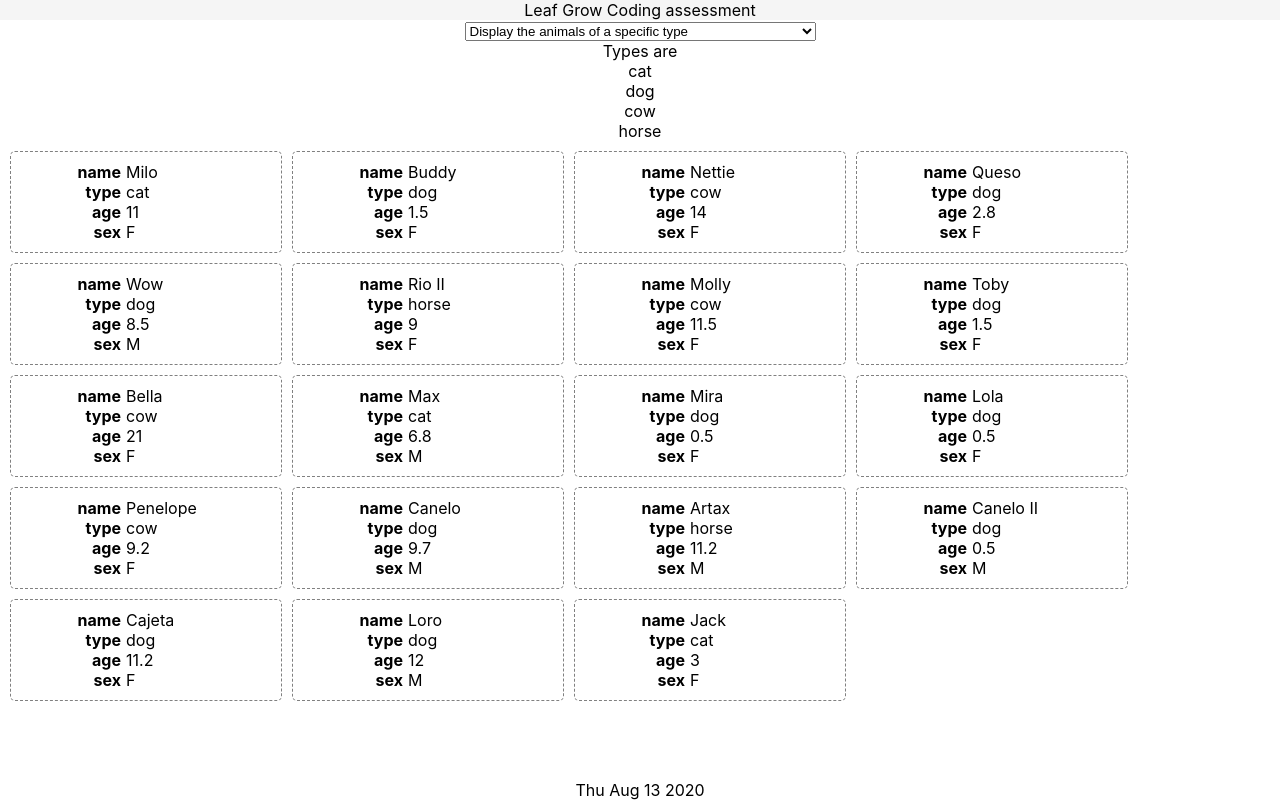
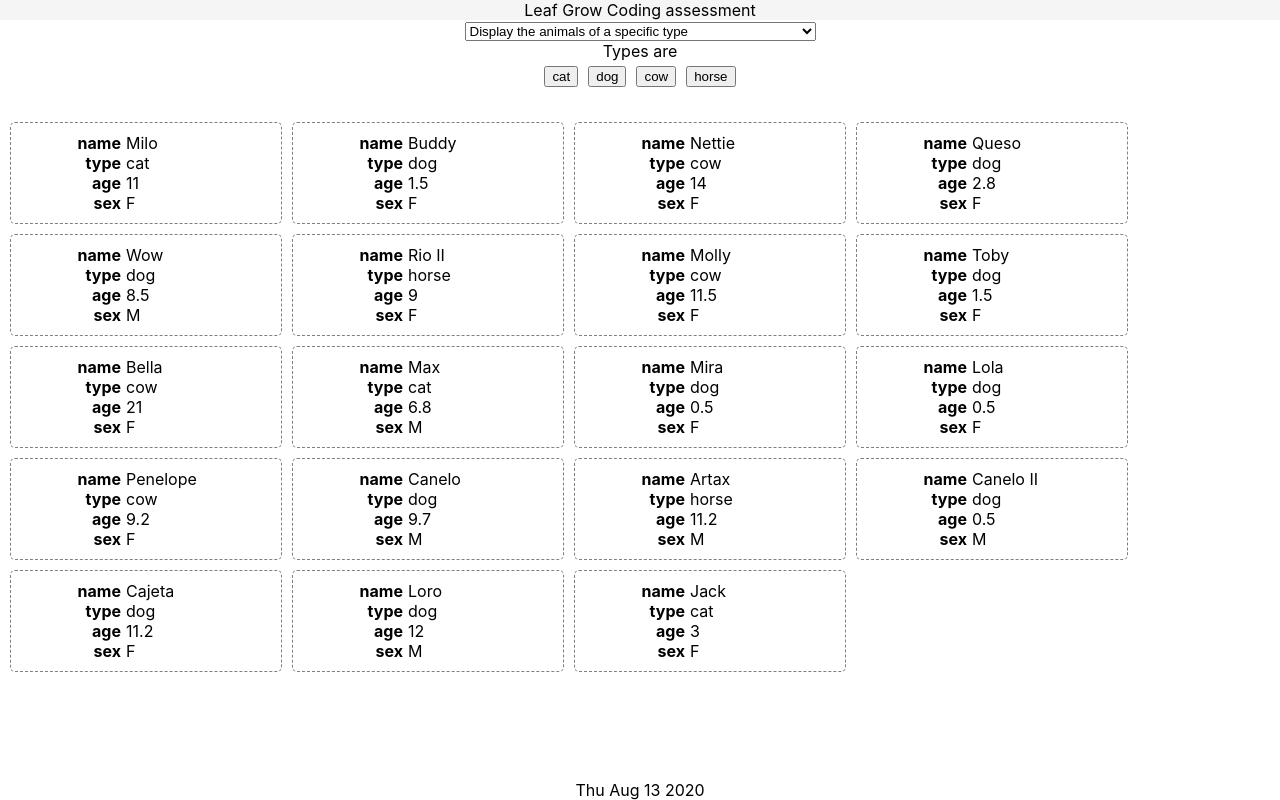
Before and after one commit to knnthgms/react-tester, a React (Create React App) app: page / in a window 1280 px wide. Built offline with nearby package versions, Linux system fonts and the light colour scheme.

Commit message:
Added filter

```diff
--- a/src/components/AnimalFarm/AnimalFarm.js
+++ b/src/components/AnimalFarm/AnimalFarm.js
@@ -20,8 +20,20 @@ class AnimalFarm extends React.Component {
     this.setState({ userChoice });
   };
 
+  selectType = animalType => {
+    const { animalList } = this.state;
+    const searchedAnimals = animalList.animals.filter(
+      a => a.type === animalType
+    );
+    this.setState({ searchedAnimals });
+  };
+
+  clearSearch = () => {
+    this.setState({ searchedAnimals: null });
+  };
+
   render() {
-    const { fetchingData, animalList } = this.state;
+    const { fetchingData, animalList, searchedAnimals } = this.state;
     const allTypesList = animalList && [
       ...new Set(animalList.animals.map(e => e.type))
     ];
@@ -33,11 +45,36 @@ class AnimalFarm extends React.Component {
           <React.Fragment>
             <DropMenu onSelect={this.getUserChoice} />
             <span>Types are</span>
-            {allTypesList.map((a, i) => (
-              <span key={i} className="tag">
-                {a}
-              </span>
-            ))}
+            <div className="types-list">
+              {allTypesList.map((a, i) => (
+                <button
+                  key={i}
+                  className="tag"
+                  onClick={() => this.selectType(a)}
+                >
+                  {a}
+                </button>
+              ))}
+            </div>
+            <div className="animal-cards">
+              {searchedAnimals && (
+                <button onClick={this.clearSearch}>Clear Search</button>
+              )}
+              {searchedAnimals &&
+                searchedAnimals.map((ele, index) => {
+                  return (
+                    <React.Fragment>
+                      <AnimalCard
+                        key={index}
+                        name={ele.name}
+                        type={ele.type}
+                        age={ele.age}
+                        sex={ele.sex}
+                      />
+                    </React.Fragment>
+                  );
+                })}
+            </div>
             <div className="animal-cards">
               {animalList.animals.map((ele, index) => {
                 return (
--- a/src/components/AnimalFarm/AnimalFarm.scss
+++ b/src/components/AnimalFarm/AnimalFarm.scss
@@ -3,3 +3,8 @@
   flex-flow: wrap;
   padding: 10px;
 }
+.types-list {
+  button {
+    margin: 5px;
+  }
+}
```
Also changed, not shown: src/utils/Utils.js (added).
